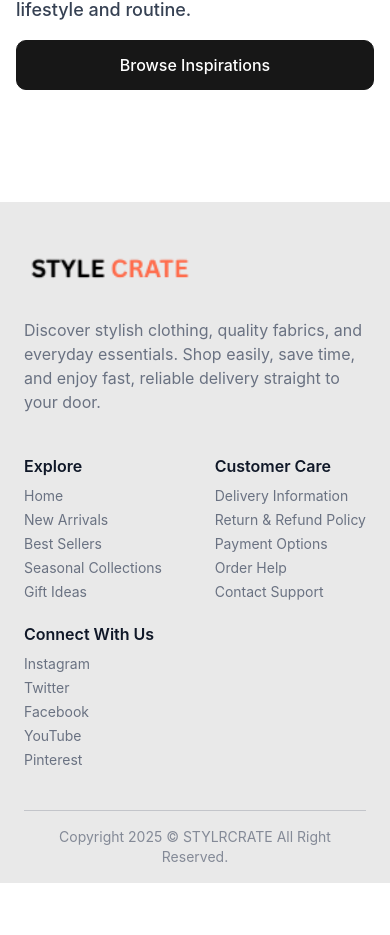
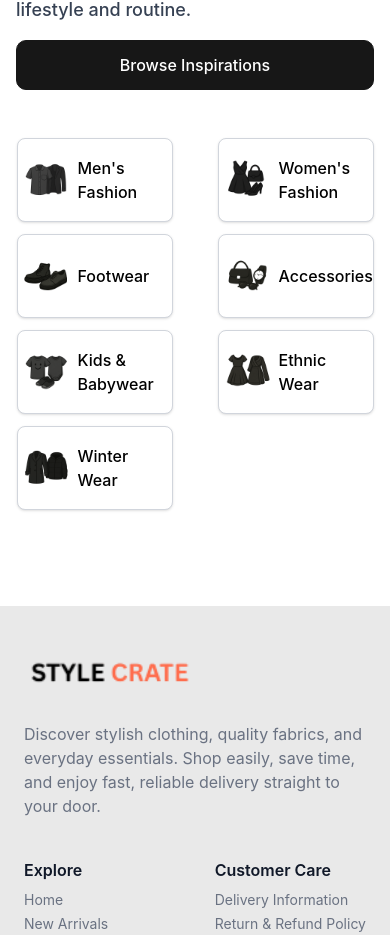
Before and after one commit to kithvin/StyleCrate, a React (Vite) app in the folder Frontend/: page / in a window 390 px wide. Shown: the part 1317-2252 px from the top of the page. Before the commit the page ends 2200 px from the top, so only its background shows below. Built offline with nearby package versions, Linux system fonts and the light colour scheme.

Commit message:
Created Categories section with responsive button layout and navigation for Style Crate

```diff
--- /dev/null
+++ b/Frontend/src/components/Categories.jsx
@@ -0,0 +1,73 @@
+// import React from "react";
+// import { useNavigate } from "react-router-dom";
+// import { categories } from "../assets/assets";
+
+// const Categories = () => {
+//   const navigate = useNavigate();
+
+//   const handleCategoryClick = (path) => {
+//     navigate(`/products/${path.toLowerCase()}`);
+//     window.scrollTo(0, 0);
+//   };
+
+//   return (
+//     <div className="mt-8 md:mt-20">
+//       {/* Button-style layout */}
+//       <div className="grid grid-cols-2 place-items-center sm:flex sm:flex-wrap sm:justify-center gap-3 md:gap-4">
+//         {categories?.map((category, index) => (
+//           <div
+//             key={index}
+//             onClick={() => handleCategoryClick(category.path)}
+//             className="cursor-pointer w-39 md:w-48 h-21 md:h-24 flex items-center justify-start gap-2 md:px-4 px-1 bg-white text-black border border-gray-300 shadow-sm rounded-md hover:shadow-md hover:border-gray-400 transition-all"
+//           >
+//             <img
+//               src={category.image}
+//               alt={`${category.text} icon`}
+//               className="w-12 h-12 object-contain"
+//             />
+//             <span className="text-base font-medium">{category.text}</span>
+//           </div>
+//         ))}
+//       </div>
+//     </div>
+//   );
+// };
+
+// export default Categories;
+
+import React from "react";
+import { categories } from "../assets/assets";
+import { useNavigate } from "react-router-dom";
+
+const Categories = () => {
+  const { navigate } = useNavigate();
+
+  const handleCategoryClick = (path) => {
+    navigate(`/products/${path.toLowerCase()}`);
+    window.scrollTo(0, 0);
+  };
+
+  return (
+    <div className="mt-8 md:mt-20">
+
+      <div className="grid grid-cols-2 place-items-center sm:flex sm:flex-wrap sm:justify-center gap-3 md:gap-4">
+        {categories?.map((category, index) => (
+          <div
+            key={index}
+            onClick={() => handleCategoryClick(category.path)}
+            className="cursor-pointer w-39 md:w-48 h-21 md:h-24 flex items-center justify-start gap-2 md:px-4 px-1 bg-white text-black border border-gray-300 shadow-sm rounded-md hover:shadow-md hover:border-gray-400 transition-all"
+          >
+            <img
+              src={category.image}
+              alt={`${category.text} icon`}
+              className="w-12 h-12 object-contain"
+            />
+            <span className="text-base font-medium">{category.text}</span>
+          </div>
+        ))}
+      </div>
+    </div>
+  );
+};
+
+export default Categories;
--- a/Frontend/src/components/Navbar.jsx
+++ b/Frontend/src/components/Navbar.jsx
@@ -32,9 +32,13 @@ const Navbar = () => {
           Contact
         </NavLink>
 
-        <button className="border px-4 py-1 text-sm font-light rounded-full cursor-pointer hover:bg-gray-100 transition">
+        <NavLink
+          to="/seller-dashboard"
+          onClick={() => setOpen(false)}
+          className="border px-4 py-1 text-sm font-light rounded-full cursor-pointer hover:bg-gray-100 transition"
+        >
           Seller Dashboard
-        </button>
+        </NavLink>
 
         {/* Search Bar */}
         <div className="hidden lg:flex items-center text-sm gap-2 border border-gray-300 px-3 rounded-full">
--- a/Frontend/src/page/Home.jsx
+++ b/Frontend/src/page/Home.jsx
@@ -1,12 +1,14 @@
 import React from "react";
 import Mainbanner from "../components/Mainbanner";
 import Casualinspirations from "../components/Casualinspirations";
+import Categories from "../components/Categories";
 
 const Home = () => {
   return (
     <div className="mt-10">
       <Mainbanner />
       <Casualinspirations />
+      <Categories/>
     </div>
   );
 };
```
